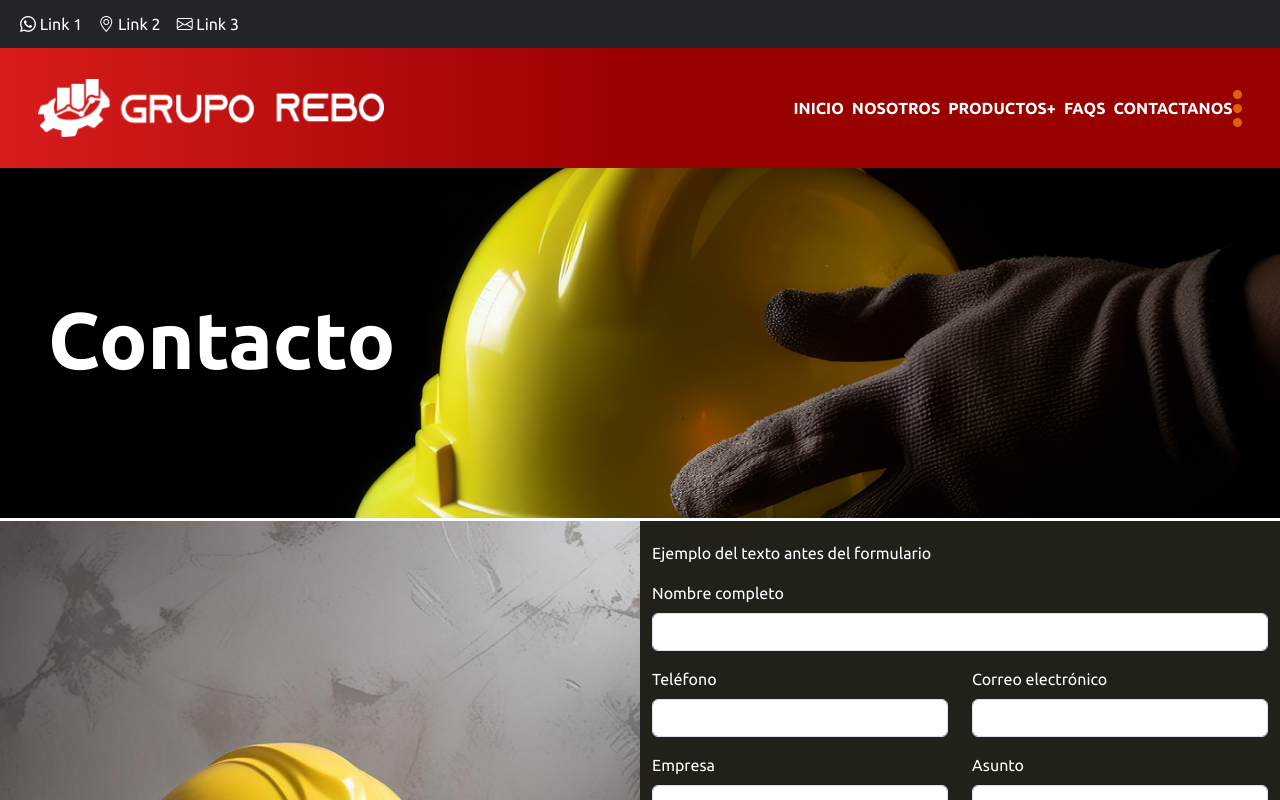
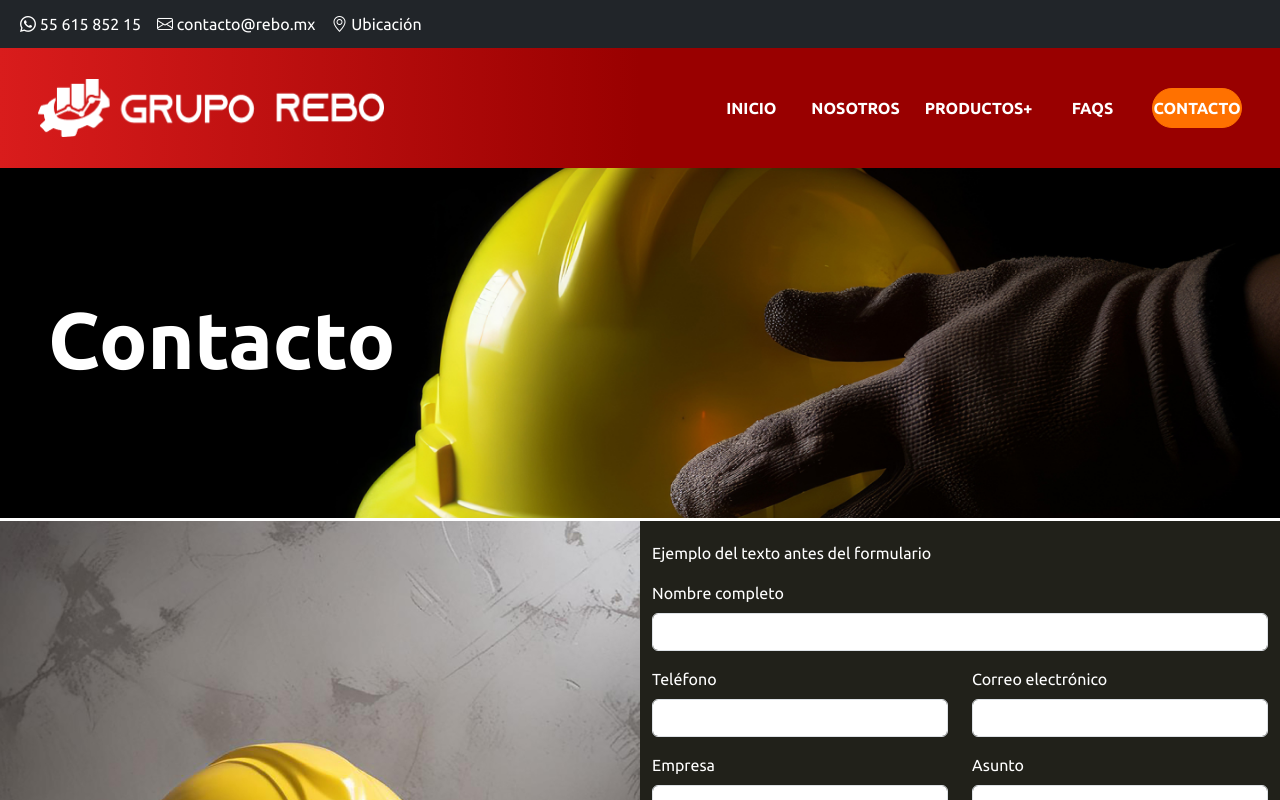
Before and after one commit to rebo-it/prototypes, a React (Create React App) app: page /Contacto in a window 1280 px wide. Shown: the top 800 px of the page. Built offline with nearby package versions, Linux system fonts and the light colour scheme.

Commit message:
fixed navbar issues

```diff
--- a/src/Components/Buttons/HeaderButton.css
+++ b/src/Components/Buttons/HeaderButton.css
@@ -2,6 +2,9 @@
     background: none;
     border: none;
     width: fit-content;
+    min-width: 70px;
+
+    justify-content: center;
     height: 40px;
     border-radius: 20px;
     cursor: pointer;
@@ -27,4 +30,5 @@
     color: white;
     text-decoration: none;
     margin: 0;
+
 }
--- a/src/Components/Buttons/HeaderButton.tsx
+++ b/src/Components/Buttons/HeaderButton.tsx
@@ -1,27 +1,38 @@
 import React from "react";
-import { useNavigate } from "react-router-dom";
-import { Button } from 'react-bootstrap'; // Importa el componente Button de react-bootstrap
+import { useNavigate, useLocation } from "react-router-dom";
+import { Button } from 'react-bootstrap';
 import 'bootstrap/dist/css/bootstrap.min.css';
 import './HeaderButton.css';
 
 interface HeaderButtonprops {
   label: string;
   routePath: string;
-  IconClass: string;
-  IconColor: string;
+
   LabelColor: string;
 }
 
-const HeaderButton: React.FC<HeaderButtonprops> = ({ label, routePath, IconClass, IconColor, LabelColor }) => {
-  const navigate = useNavigate();  // Hook de React Router para navegar
+const HeaderButton: React.FC<HeaderButtonprops> = ({ label, routePath,  LabelColor }) => {
+  const navigate = useNavigate();
+  const location = useLocation();
 
   const handleClick = () => {
-    navigate(routePath); // Navegar a la ruta especificada
+    navigate(routePath);
   };
 
+  // Verifica si la ruta actual coincide con la ruta del botón
+  const isActive = location.pathname === routePath;
+
   return (
-    <Button onClick={handleClick} className="HeaderButton d-inline-flex align-items-center" style={{color:LabelColor}}>
-      <i className={`${IconClass} me-2`} style={{ color: IconColor }}></i>
+    <Button
+      onClick={handleClick}
+      className={`HeaderButton d-inline-flex align-items-center ${isActive ? 'active' : ''}`}
+      style={{
+        color: LabelColor,
+        backgroundColor: isActive ? 'rgba(255, 113, 0, 1)' : 'transparent',
+        border: isActive ? '1px solid rgba(255, 113, 0, 1)' : 'none',
+      }}
+    >
+
       {label}
     </Button>
   );
--- a/src/Components/Header and Footer/HeaderBar.css
+++ b/src/Components/Header and Footer/HeaderBar.css
@@ -1,10 +1,13 @@
-
+.nav{
+    gap: 25px;
+}
 .Header{
     margin: 0%;
     padding: 0%;
 }
 .ContactInfo {
     height: 6vh;
+    min-height: 30px;
     background-color: rgba(33, 33, 26, 1);
 }
 .nav-link{
@@ -14,6 +17,7 @@
 .LogoContainer {
     padding-right: 3vw;
     height: 15vh;
+    min-height: 90px;
     background: linear-gradient(90deg, rgba(217, 28, 28, 1) 0%, rgba(153, 0, 0, 1) 50%);
 }
 
@@ -28,3 +32,10 @@
     align-items: center;
     gap: 15px;
 }
+.Menu{
+    background-color: black;
+    opacity: 0.8;
+}
+.offcanvas-header .btn-close {
+    filter: invert(1); /* Convierte el botón a blanco */
+  }
--- a/src/Components/Header and Footer/HeaderBar.tsx
+++ b/src/Components/Header and Footer/HeaderBar.tsx
@@ -1,84 +1,80 @@
 import React from "react";
- // Asegúrate de importar Bootstrap
 import Offcanvas from 'react-bootstrap/Offcanvas';
 import { useState } from 'react';
 import Button from 'react-bootstrap/Button';
+import Navbar from 'react-bootstrap/Navbar';
+import Nav from 'react-bootstrap/Nav';
+import Container from 'react-bootstrap/Container';
 import './HeaderBar.css';
 import HeaderButton from "../Buttons/HeaderButton";
-
-
+import { Link } from 'react-router-dom';
 
 interface HeaderBarprops {}
 
 const HeaderBar: React.FC<HeaderBarprops> = () => {
 	const [show, setShow] = useState(false);
 
- 	 const handleClose = () => setShow(false);
- 	 const handleShow = () => setShow(true);
+	const handleClose = () => setShow(false);
+	const handleShow = () => setShow(true);
 
 	return (
 		<div className="Header container-fluid p-0 w-100">
 			<div className="ContactInfo bg-dark d-flex align-items-center">
-			<nav className="navbar  navbar-expand">
-
-					<div className="container-fluid">
-
-						<ul className="navbar-nav ">
-							<li className="nav-item">
-							<a className="nav-link" href="/"><i className="bi bi-whatsapp"></i> Link 1</a>
-							</li>
-							<li className="nav-item justify-content-end">
-							<a className="nav-link" href="/"><i className="bi bi-geo-alt"></i> Link 2</a>
-							</li>
-							<li className="nav-item">
-							<a className="nav-link" href="/"><i className="bi bi-envelope"></i> Link 3</a>
-							</li>
-
-						</ul>
-					</div>
-			</nav>
-
-
-
+				<Navbar expand="lg" className="navbar navbar-expand">
+					<Container fluid>
+						<Nav className="navbar-nav">
+							<Nav.Item className="nav-item">
+								<Nav.Link href="https://api.whatsapp.com/send/?phone=5215561585215&text&type=phone_number&app_absent=0">
+									<i className="bi bi-whatsapp"></i> 55 615 852 15
+								</Nav.Link>
+							</Nav.Item>
+							<Nav.Item className="nav-item justify-content-end">
+								<Nav.Link href="mailto:contacto@rebo.mx">
+									<i className="bi bi-envelope"></i> contacto@rebo.mx
+								</Nav.Link>
+							</Nav.Item>
+							<Nav.Item className="nav-item d-none d-lg-block">
+								<Nav.Link href="https://www.google.com/maps/place/El+Rosario/@19.5046653,-99.2000975,15z/data=!4m2!3m1!1s0x0:0x8a95c0f781b015f2?sa=X&ved=1t:2428&ictx=111">
+									<i className="bi bi-geo-alt"></i> Ubicación
+								</Nav.Link>
+							</Nav.Item>
+						</Nav>
+					</Container>
+				</Navbar>
 			</div>
-			<div className="LogoContainer d-flex align-items-center justify-content-between ">
-				<img className="Logo img-fluid" src={require('../Figma Components/ReboLogoWhite.png')} alt="LogoRebo"/>
+			<div className="LogoContainer d-flex align-items-center justify-content-between">
+				<Link to="/prototypes">
+					<img
+						className="Logo img-fluid"
+						src={require('../Figma Components/ReboLogoWhite.png')}
+						alt="LogoRebo"
+					/>
+					</Link>
 				<div className="ButtonContainer d-flex gap-3 justify-content-start">
-					<Button variant="primary" onClick={handleShow} className="Menu d-lg-none text-center " style={{ border: 'none', background: 'none'}}>
-						Menú
+					<Button variant="primary" onClick={handleShow} className="Menu d-lg-none text-center" style={{ border: 'none', background: 'none' }}>
+						<img className="MenuIcon" src={require('../Figma Components/Vector.png')} alt="MenuIcon" />
 					</Button>
-					<nav className="nav navbar-expand-lg d-none d-lg-block justify-content-start nav-pills flex-column flex-sm-row">
-					<HeaderButton label="INICIO" IconClass=""  IconColor="white" routePath="/prototypes" LabelColor="white"/>
-					<HeaderButton label="NOSOTROS" IconClass=""  IconColor="white" routePath="/Nosotros" LabelColor="white"/>
-					<HeaderButton label="PRODUCTOS+" IconClass=""  IconColor="white" routePath="/Productos" LabelColor="white"/>
-					<HeaderButton label="FAQS" IconClass=""  IconColor="white" routePath="/Display" LabelColor="white"/>
-					<HeaderButton label="CONTACTANOS" IconClass=""  IconColor="white" routePath="/Contacto" LabelColor="white"/>
-					<img className="3Dots img-fluid nav-item dropdown" src={require('../Figma Components/Group 1.png')} alt="3 dots"/>
-					</nav>
-
+					<Nav className="nav navbar-expand-lg d-none d-lg-flex justify-content-start nav-pills flex-column flex-sm-row">
+						<HeaderButton label="INICIO"  routePath="/prototypes" LabelColor="white" />
+						<HeaderButton label="NOSOTROS"  routePath="/Nosotros" LabelColor="white" />
+						<HeaderButton label="PRODUCTOS+"  routePath="/Productos" LabelColor="white" />
+						<HeaderButton label="FAQS"  routePath="/Display" LabelColor="white" />
+						<HeaderButton label="CONTACTO"  routePath="/Contacto" LabelColor="white" />
+					</Nav>
 				</div>
-
 			</div>
-
-
-
-				<Offcanvas show={show} onHide={handleClose} responsive="lg">
-						<Offcanvas.Header closeButton>
-
-						<Offcanvas.Title>Menú</Offcanvas.Title>
-						</Offcanvas.Header  >
-						<Offcanvas.Body className="d-lg-none">
-							<HeaderButton label="INICIO" IconClass=""  IconColor="white" routePath="/prototypes" LabelColor="black"/>
-							<HeaderButton label="NOSOTROS" IconClass=""  IconColor="white" routePath="/Nosotros" LabelColor="black"/>
-							<HeaderButton label="PRODUCTOS+" IconClass=""  IconColor="white" routePath="/Productos" LabelColor="black"/>
-							<HeaderButton label="FAQS" IconClass=""  IconColor="white" routePath="" LabelColor="black"/>
-							<HeaderButton label="CONTACTANOS" IconClass=""  IconColor="white"  routePath="/Contacto" LabelColor="black"/>
-						</Offcanvas.Body>
-					</Offcanvas>
-
-			</div>
-
-
+			<Offcanvas className="Menu" show={show} onHide={handleClose} responsive="lg">
+				<Offcanvas.Header closeButton>
+				</Offcanvas.Header>
+				<Offcanvas.Body className="d-lg-none d-block d-flex flex-column align-items-center justify-content-top">
+					<HeaderButton label="INICIO"  routePath="/prototypes" LabelColor="white" />
+					<HeaderButton label="NOSOTROS"  routePath="/Nosotros" LabelColor="white" />
+					<HeaderButton label="PRODUCTOS+"  routePath="/Productos" LabelColor="white" />
+					<HeaderButton label="FAQS"  routePath="" LabelColor="white" />
+					<HeaderButton label="CONTACTANOS"  routePath="/Contacto" LabelColor="white" />
+				</Offcanvas.Body>
+			</Offcanvas>
+		</div>
 	);
 };
 
```
Also changed, not shown: src/Components/Figma Components/Vector.png (added).
